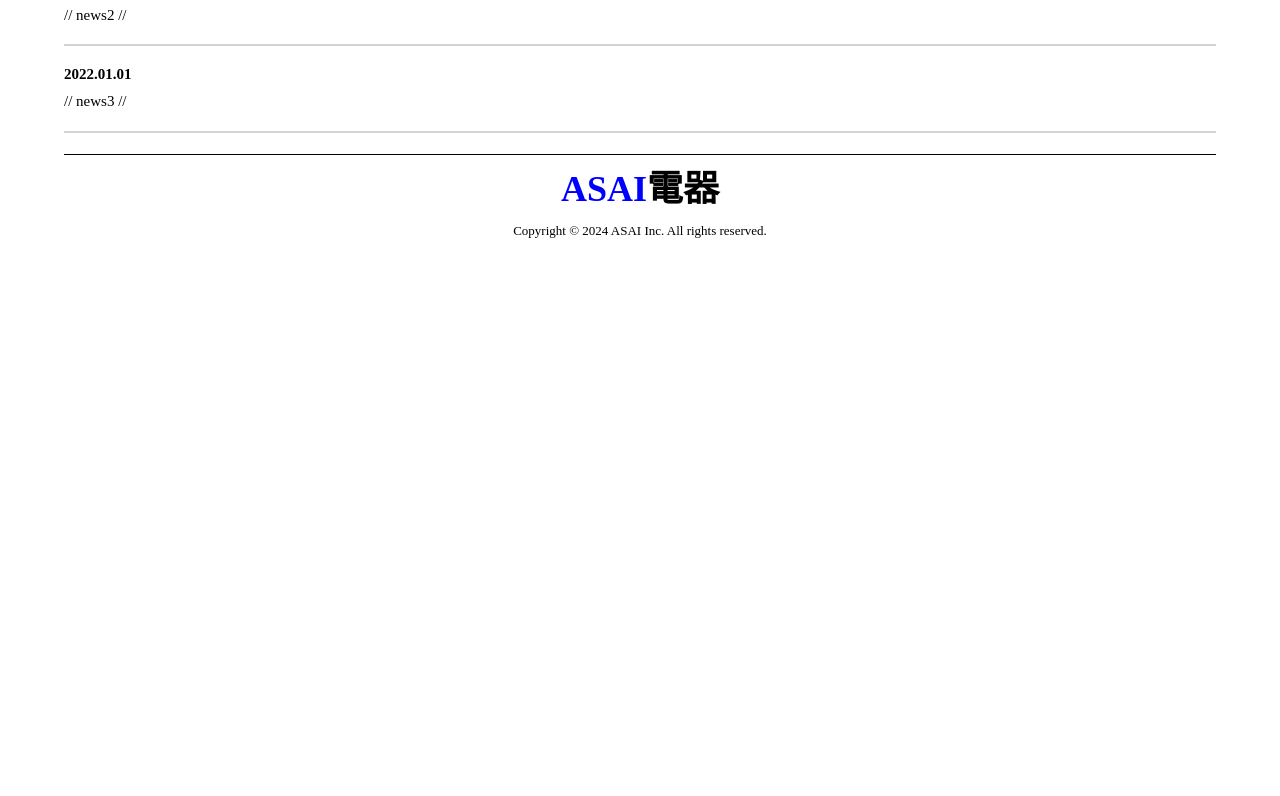
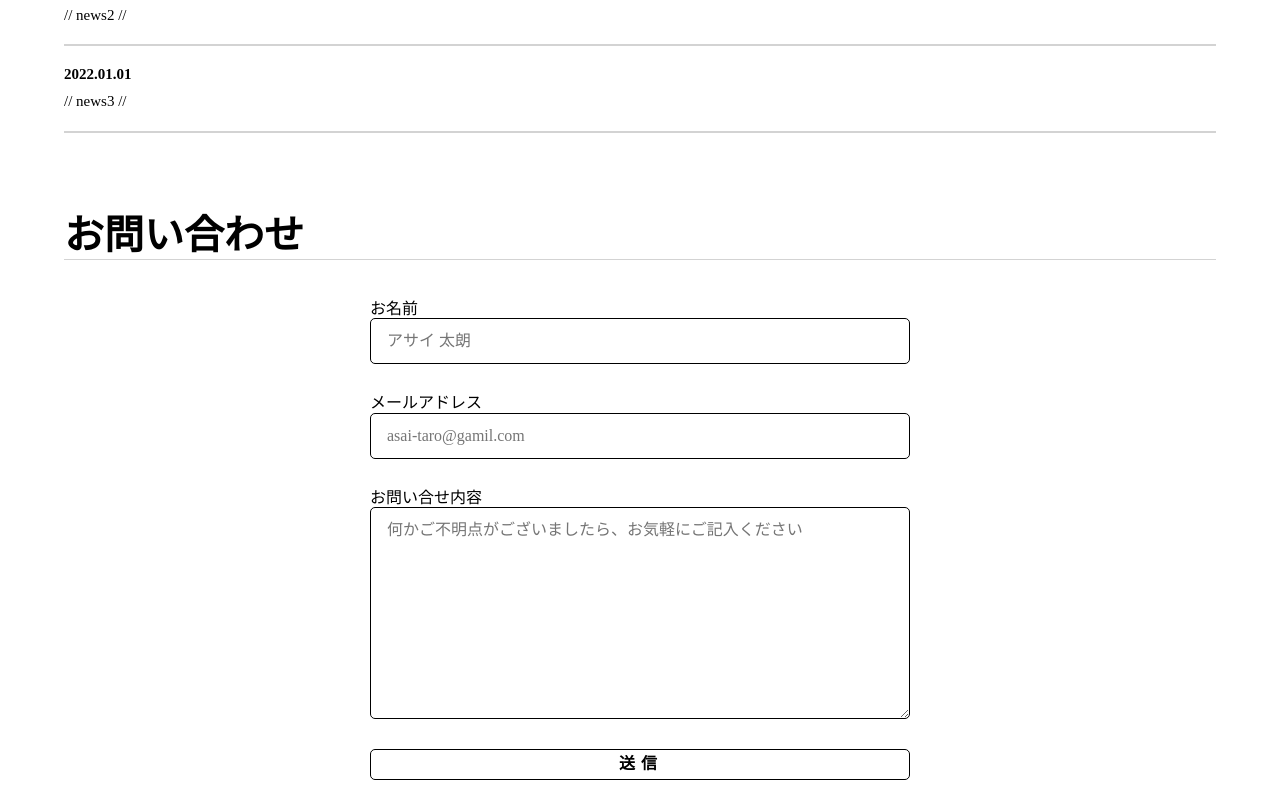
Before and after one commit to YUJI1027/project_asai, a plain HTML site: page index.html in a window 1280 px wide. Shown: the part 1184-1980 px from the top of the page. Before the commit the page ends 1466 px from the top, so only its background shows below. Drawn offline with Linux system fonts and the light colour scheme; some packages are replaced by stand-ins of ours.

Commit message:
✨ conatct機能追加

```diff
--- a/css/style.css
+++ b/css/style.css
@@ -114,6 +114,42 @@ h2 {
   margin-bottom: 10px;
 }
 
+form {
+  color: black;
+  max-width: 540px;
+  margin: 0 auto;
+}
+
+.sub label {
+  display: block;
+  margin-bottom: 16px;
+  font-weight: 500;
+}
+
+input, textarea {
+  border: solid 1px black;
+  border-radius: 5px;
+  display: block;
+  width: 100%;
+  padding: 13px 16px;
+  margin-bottom: 30px;
+}
+
+input[type=submit] {
+  text-align: center;
+  color: black;
+  font-weight: 600;
+  padding: 5px 7px 5px 9px;
+  letter-spacing: 6px;
+  border-radius: 5px;
+  transition-duration: .2s;
+  margin-bottom: 50px;
+}
+
+input[type=submit]:hover {
+  background-color: rgb(204, 204, 222);
+}
+
 footer {
   text-align: center;
   padding: 21px 0 43px;
--- a/index.html
+++ b/index.html
@@ -65,6 +65,29 @@
     </div>
   </section>
 
+  <section>
+    <div class="row">
+      <div id="contact">
+        <h2>お問い合わせ</h2>
+      </div>
+      <div class="col">
+        <div class="company-inf">
+          <form action="https://api.staticforms.xyz/submit" method="post">
+              <input type="hidden" name="accessKey" value="d52c826a-8ebc-4364-b106-401dd07b4b1f">
+              <input type="text" name="honeypot" style="display: none;">
+              <label for="name">お名前</label>
+              <input type="text" name="name" id="name" placeholder="アサイ 太朗" required>
+              <label for="email">メールアドレス</label>
+              <input type="text" name="email" id="email" placeholder="asai-taro@gamil.com" required>
+              <label for="message">お問い合せ内容</label>
+              <textarea name="message" id="message" cols="30" rows="10" placeholder="何かご不明点がございましたら、お気軽にご記入ください"></textarea>
+              <input type="submit" value="送信" href="">
+          </form>
+        </div>
+      </div>
+    </div>
+  </section>
+
   <footer>
     <div class="row">
       <span class="logo">ASAI</span>電器
```
